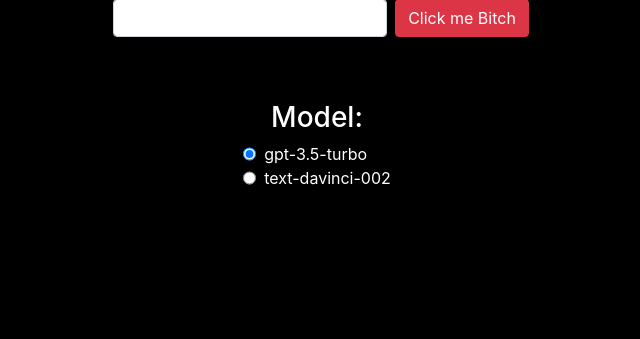
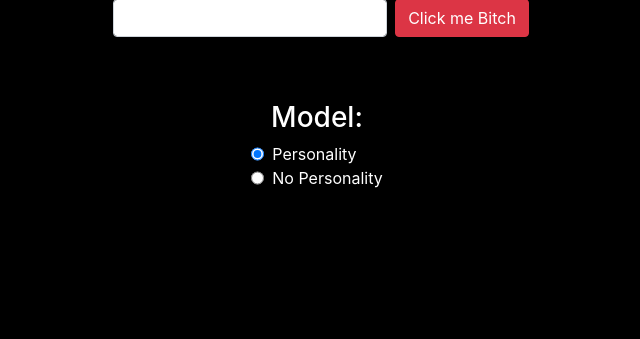
Before and after one commit to butteredcheese-org/MongoTom, a Flask app: page / in a window 1280 px wide. Shown: the part 192-531 px from the top of the page, without its empty margins (323-963 px from the left). Run offline with Flask 2, Linux system fonts and the light colour scheme; some libraries are stand-ins or nearby versions.

Commit message:
Update index.html

```diff
--- a/templates/index.html
+++ b/templates/index.html
@@ -70,11 +70,11 @@
           <h3>Model:</h3>
           <div class="d-flex flex-row">
             <input type="radio" id="gpt-3.5-turbo" name="gptmodel" value="gpt-3.5-turbo" checked>
-            <label for="gpt-3.5-turbo">gpt-3.5-turbo</label><br>
+            <label for="gpt-3.5-turbo">Personality</label><br>
           </div>
           <div class="d-flex flex-row">
             <input type="radio" id="text-davinci-002" name="gptmodel" value="text-davinci-002">
-            <label for="text-davinci-002">text-davinci-002</label><br>
+            <label for="text-davinci-002">No Personality</label><br>
           </div>
         </div>
       </form>
```
